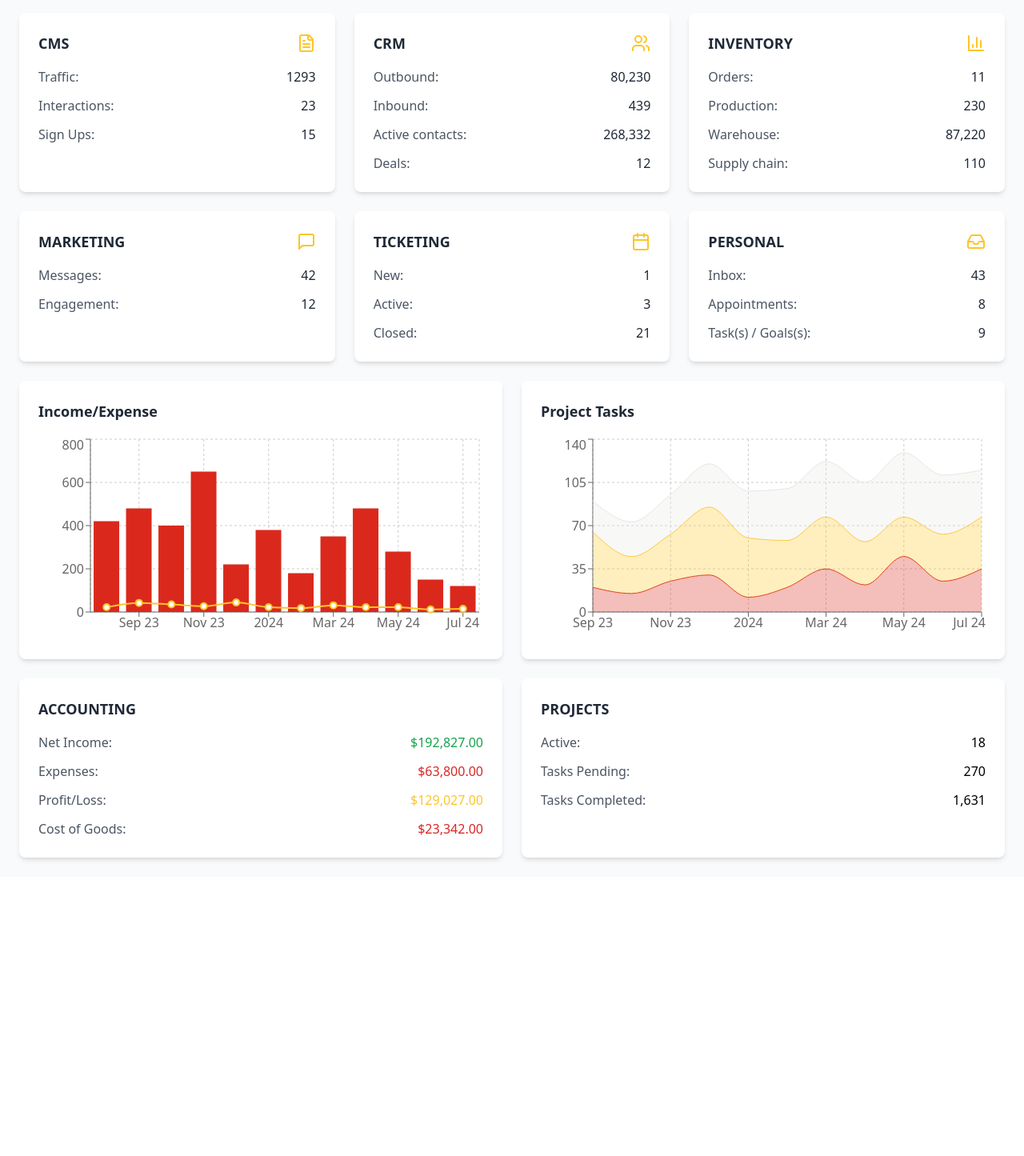
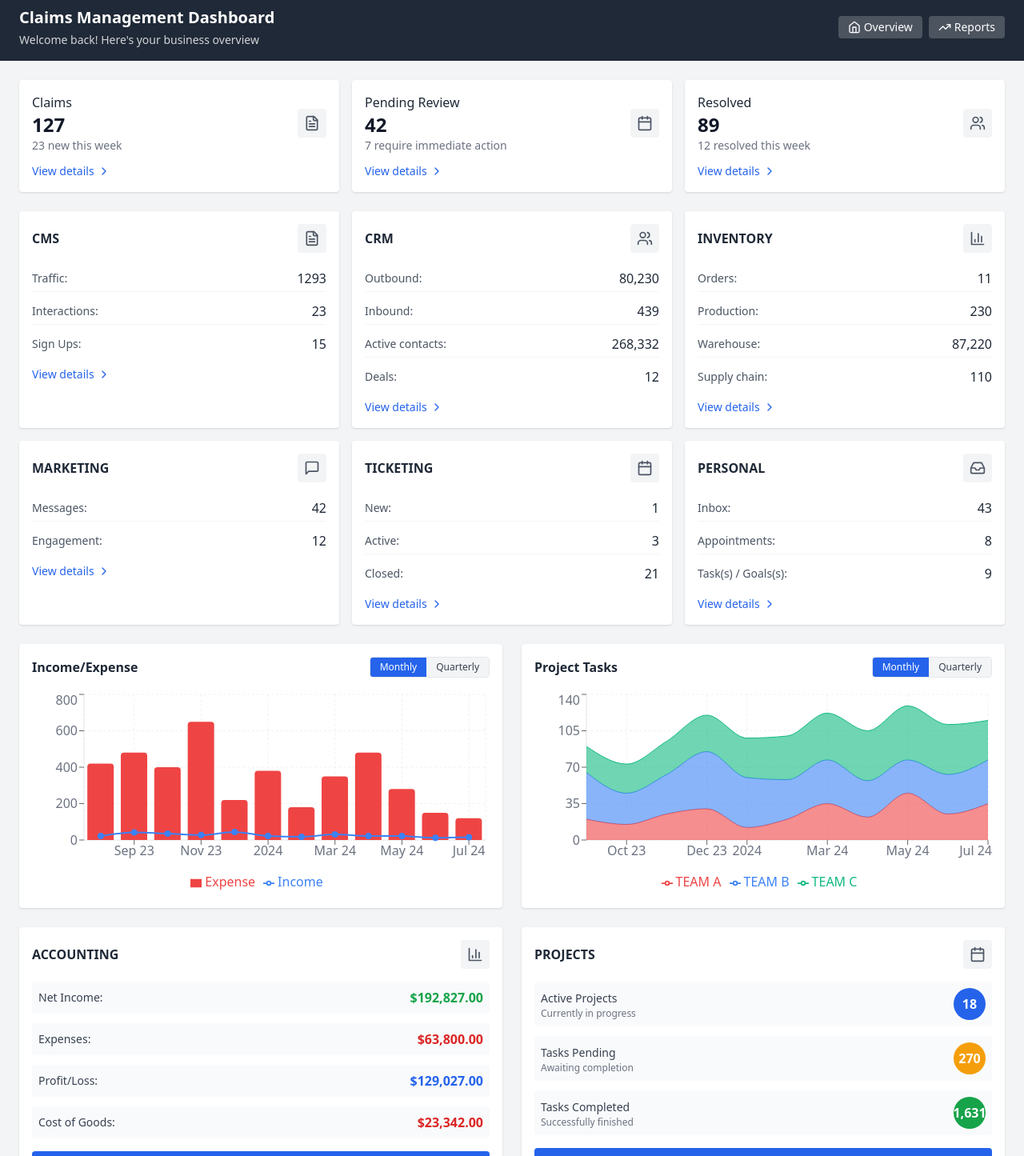
Before and after one commit to mockwell02/ClaimManager, a React (Vite) app in the folder project 7/: page / in a window 1280 px wide. Shown: the part 80-1525 px from the top of the page at 80% size. Before the commit the page ends 1176 px from the top, so only its background shows below. Built offline with nearby package versions, Linux system fonts and the light colour scheme.

Commit message:
v1: final touches for deck 1 to RMDH

```diff
--- a/project 7/src/App.tsx
+++ b/project 7/src/App.tsx
@@ -38,7 +38,7 @@ function AppContent() {
               </a>
             </div>
             <div className="text-xs md:text-sm mt-2 sm:mt-0 w-full sm:w-auto text-center sm:text-right">
-              <div>BUILD: 2.21</div>
+              <div>View: Administrator</div>
               <div>Logged in as: Username (1:24 pm)</div>
             </div>
           </div>
--- a/project 7/src/components/HomePage.tsx
+++ b/project 7/src/components/HomePage.tsx
@@ -1,8 +1,10 @@
-import React from 'react';
-import { BarChart3, Users, FileText, MessageSquare, Calendar, Inbox } from 'lucide-react';
-import { AreaChart, Area, BarChart, Bar, XAxis, YAxis, CartesianGrid, Tooltip, ResponsiveContainer, Line, ComposedChart } from 'recharts';
+import React, { useState } from 'react';
+import { BarChart3, Users, FileText, MessageSquare, Calendar, Inbox, ChevronRight, Home, TrendingUp } from 'lucide-react';
+import { AreaChart, Area, BarChart, Bar, XAxis, YAxis, CartesianGrid, Tooltip, ResponsiveContainer, Line, ComposedChart, Legend } from 'recharts';
 
 export default function HomePage() {
+  const [timeFrame, setTimeFrame] = useState('monthly');
+
   const stats = [
     { title: 'CMS', icon: FileText, stats: { Traffic: '1293', Interactions: '23', 'Sign Ups': '15' } },
     { title: 'CRM', icon: Users, stats: { Outbound: '80,230', Inbound: '439', 'Active contacts': '268,332', Deals: '12' } },
@@ -41,60 +43,193 @@ export default function HomePage() {
     { month: 'Jul 24', 'TEAM A': 35, 'TEAM B': 42, 'TEAM C': 38 }
   ];
 
+  // Custom tooltip styles
+  const CustomTooltip = ({ active, payload, label }: any) => {
+    if (active && payload && payload.length) {
+      return (
+        <div className="bg-white p-3 border border-gray-200 shadow-md rounded-md">
+          <p className="font-medium text-gray-800">{label}</p>
+          {payload.map((entry: any, index: number) => (
+            <p key={`item-${index}`} style={{ color: entry.color }}>
+              {entry.name}: {entry.value}
+            </p>
+          ))}
+        </div>
+      );
+    }
+    return null;
+  };
+
   return (
-    <div className="min-h-screen bg-gray-50 p-6">
-      <div className="container mx-auto">
-        <div className="grid grid-cols-1 md:grid-cols-2 lg:grid-cols-3 gap-6">
+    <div className="min-h-screen bg-gray-100">
+      {/* Dashboard Header - Matching ClaimDetail style */}
+      <div className="bg-gray-800 text-white py-4 px-6">
+        <div className="container mx-auto">
+          <div className="flex flex-col md:flex-row justify-between items-center">
+            <div>
+              <h1 className="text-xl font-semibold">Claims Management Dashboard</h1>
+              <p className="text-white/80 text-sm mt-1">Welcome back! Here's your business overview</p>
+            </div>
+            <div className="mt-4 md:mt-0 flex space-x-2">
+              <button className="bg-white/20 hover:bg-white/30 text-white px-3 py-1 text-sm rounded flex items-center transition-colors">
+                <Home size={16} className="mr-1" />
+                Overview
+              </button>
+              <button className="bg-white/20 hover:bg-white/30 text-white px-3 py-1 text-sm rounded flex items-center transition-colors">
+                <TrendingUp size={16} className="mr-1" />
+                Reports
+              </button>
+            </div>
+          </div>
+        </div>
+      </div>
+
+      {/* Main Content */}
+      <div className="container mx-auto px-6 py-6">
+        {/* Quick Access Cards */}
+        <div className="grid grid-cols-1 md:grid-cols-3 gap-4 mb-6">
+          <div className="bg-white rounded shadow p-4">
+            <div className="flex items-center justify-between">
+              <div>
+                <h3 className="font-medium text-gray-800">Claims</h3>
+                <p className="text-2xl font-bold text-gray-900">127</p>
+                <p className="text-sm text-gray-500">23 new this week</p>
+              </div>
+              <div className="p-2 bg-gray-100 rounded">
+                <FileText className="text-gray-600" size={20} />
+              </div>
+            </div>
+            <button className="mt-3 text-blue-600 text-sm font-medium flex items-center hover:text-blue-700 transition-colors">
+              View details
+              <ChevronRight size={16} className="ml-1" />
+            </button>
+          </div>
+          <div className="bg-white rounded shadow p-4">
+            <div className="flex items-center justify-between">
+              <div>
+                <h3 className="font-medium text-gray-800">Pending Review</h3>
+                <p className="text-2xl font-bold text-gray-900">42</p>
+                <p className="text-sm text-gray-500">7 require immediate action</p>
+              </div>
+              <div className="p-2 bg-gray-100 rounded">
+                <Calendar className="text-gray-600" size={20} />
+              </div>
+            </div>
+            <button className="mt-3 text-blue-600 text-sm font-medium flex items-center hover:text-blue-700 transition-colors">
+              View details
+              <ChevronRight size={16} className="ml-1" />
+            </button>
+          </div>
+          <div className="bg-white rounded shadow p-4">
+            <div className="flex items-center justify-between">
+              <div>
+                <h3 className="font-medium text-gray-800">Resolved</h3>
+                <p className="text-2xl font-bold text-gray-900">89</p>
+                <p className="text-sm text-gray-500">12 resolved this week</p>
+              </div>
+              <div className="p-2 bg-gray-100 rounded">
+                <Users className="text-gray-600" size={20} />
+              </div>
+            </div>
+            <button className="mt-3 text-blue-600 text-sm font-medium flex items-center hover:text-blue-700 transition-colors">
+              View details
+              <ChevronRight size={16} className="ml-1" />
+            </button>
+          </div>
+        </div>
+
+        {/* Stats Grid */}
+        <div className="grid grid-cols-1 md:grid-cols-2 lg:grid-cols-3 gap-4 mb-6">
           {stats.map((section) => (
-            <div key={section.title} className="bg-white rounded-lg shadow-md p-6">
+            <div key={section.title} className="bg-white rounded shadow p-4">
               <div className="flex items-center justify-between mb-4">
-                <h3 className="text-lg font-semibold text-gray-800">{section.title}</h3>
-                <section.icon className="text-[#fec528]" size={24} />
+                <h3 className="text-md font-semibold text-gray-800">{section.title}</h3>
+                <div className="p-2 bg-gray-100 rounded">
+                  <section.icon className="text-gray-600" size={20} />
+                </div>
               </div>
-              <div className="space-y-3">
+              <div className="space-y-2">
                 {Object.entries(section.stats).map(([key, value]) => (
-                  <div key={key} className="flex justify-between items-center">
-                    <span className="text-gray-600">{key}:</span>
+                  <div key={key} className="flex justify-between items-center py-1 border-b border-gray-100 last:border-0">
+                    <span className="text-gray-600 text-sm">{key}:</span>
                     <span className="font-medium text-gray-800">{value}</span>
                   </div>
                 ))}
               </div>
+              <button className="mt-3 text-blue-600 text-sm font-medium flex items-center hover:text-blue-700 transition-colors">
+                View details
+                <ChevronRight size={16} className="ml-1" />
+              </button>
             </div>
           ))}
         </div>
 
         {/* Charts Section */}
-        <div className="grid grid-cols-1 lg:grid-cols-2 gap-6 mt-6">
+        <div className="grid grid-cols-1 lg:grid-cols-2 gap-6 mb-6">
           {/* Income/Expense Chart */}
-          <div className="bg-white rounded-lg shadow-md p-6">
-            <h3 className="text-lg font-semibold text-gray-800 mb-4">Income/Expense</h3>
+          <div className="bg-white rounded shadow p-4">
+            <div className="flex justify-between items-center mb-4">
+              <h3 className="text-md font-semibold text-gray-800">Income/Expense</h3>
+              <div className="flex rounded overflow-hidden border border-gray-200">
+                <button
+                  className={`px-3 py-1 text-xs ${timeFrame === 'monthly' ? 'bg-blue-600 text-white' : 'bg-gray-100 text-gray-700'}`}
+                  onClick={() => setTimeFrame('monthly')}
+                >
+                  Monthly
+                </button>
+                <button
+                  className={`px-3 py-1 text-xs ${timeFrame === 'quarterly' ? 'bg-blue-600 text-white' : 'bg-gray-100 text-gray-700'}`}
+                  onClick={() => setTimeFrame('quarterly')}
+                >
+                  Quarterly
+                </button>
+              </div>
+            </div>
             <div className="h-64">
               <ResponsiveContainer width="100%" height="100%">
                 <ComposedChart data={incomeExpenseData}>
-                  <CartesianGrid strokeDasharray="3 3" />
-                  <XAxis dataKey="month" />
-                  <YAxis />
-                  <Tooltip />
-                  <Bar dataKey="expense" fill="#DA291C" />
-                  <Line type="monotone" dataKey="income" stroke="#fec528" strokeWidth={2} dot={{ r: 4 }} />
+                  <CartesianGrid strokeDasharray="3 3" stroke="#f0f0f0" />
+                  <XAxis dataKey="month" tick={{ fill: '#6b7280' }} axisLine={{ stroke: '#e5e7eb' }} />
+                  <YAxis tick={{ fill: '#6b7280' }} axisLine={{ stroke: '#e5e7eb' }} />
+                  <Tooltip content={<CustomTooltip />} />
+                  <Legend wrapperStyle={{ paddingTop: '10px' }} />
+                  <Bar name="Expense" dataKey="expense" fill="#ef4444" radius={[4, 4, 0, 0]} />
+                  <Line name="Income" type="monotone" dataKey="income" stroke="#3b82f6" strokeWidth={2} dot={{ r: 3, fill: '#3b82f6', stroke: '#3b82f6' }} activeDot={{ r: 5 }} />
                 </ComposedChart>
               </ResponsiveContainer>
             </div>
           </div>
 
           {/* Project Tasks Chart */}
-          <div className="bg-white rounded-lg shadow-md p-6">
-            <h3 className="text-lg font-semibold text-gray-800 mb-4">Project Tasks</h3>
+          <div className="bg-white rounded shadow p-4">
+            <div className="flex justify-between items-center mb-4">
+              <h3 className="text-md font-semibold text-gray-800">Project Tasks</h3>
+              <div className="flex rounded overflow-hidden border border-gray-200">
+                <button
+                  className={`px-3 py-1 text-xs ${timeFrame === 'monthly' ? 'bg-blue-600 text-white' : 'bg-gray-100 text-gray-700'}`}
+                  onClick={() => setTimeFrame('monthly')}
+                >
+                  Monthly
+                </button>
+                <button
+                  className={`px-3 py-1 text-xs ${timeFrame === 'quarterly' ? 'bg-blue-600 text-white' : 'bg-gray-100 text-gray-700'}`}
+                  onClick={() => setTimeFrame('quarterly')}
+                >
+                  Quarterly
+                </button>
+              </div>
+            </div>
             <div className="h-64">
               <ResponsiveContainer width="100%" height="100%">
                 <AreaChart data={projectTasksData}>
-                  <CartesianGrid strokeDasharray="3 3" />
-                  <XAxis dataKey="month" />
-                  <YAxis />
-                  <Tooltip />
-                  <Area type="monotone" dataKey="TEAM A" stackId="1" stroke="#DA291C" fill="#DA291C" fillOpacity={0.3} />
-                  <Area type="monotone" dataKey="TEAM B" stackId="1" stroke="#fec528" fill="#fec528" fillOpacity={0.3} />
-                  <Area type="monotone" dataKey="TEAM C" stackId="1" stroke="#e9e6e5" fill="#e9e6e5" fillOpacity={0.3} />
+                  <CartesianGrid strokeDasharray="3 3" stroke="#f0f0f0" />
+                  <XAxis dataKey="month" tick={{ fill: '#6b7280' }} axisLine={{ stroke: '#e5e7eb' }} />
+                  <YAxis tick={{ fill: '#6b7280' }} axisLine={{ stroke: '#e5e7eb' }} />
+                  <Tooltip content={<CustomTooltip />} />
+                  <Legend wrapperStyle={{ paddingTop: '10px' }} />
+                  <Area name="TEAM A" type="monotone" dataKey="TEAM A" stackId="1" stroke="#ef4444" fill="#ef4444" fillOpacity={0.6} />
+                  <Area name="TEAM B" type="monotone" dataKey="TEAM B" stackId="1" stroke="#3b82f6" fill="#3b82f6" fillOpacity={0.6} />
+                  <Area name="TEAM C" type="monotone" dataKey="TEAM C" stackId="1" stroke="#10b981" fill="#10b981" fillOpacity={0.6} />
                 </AreaChart>
               </ResponsiveContainer>
             </div>
@@ -102,45 +237,76 @@ export default function HomePage() {
         </div>
 
         {/* Accounting & Projects Section */}
-        <div className="grid grid-cols-1 lg:grid-cols-2 gap-6 mt-6">
-          <div className="bg-white rounded-lg shadow-md p-6">
-            <h3 className="text-lg font-semibold text-gray-800 mb-4">ACCOUNTING</h3>
-            <div className="space-y-3">
-              <div className="flex justify-between">
-                <span className="text-gray-600">Net Income:</span>
-                <span className="font-medium text-green-600">$192,827.00</span>
-              </div>
-              <div className="flex justify-between">
-                <span className="text-gray-600">Expenses:</span>
-                <span className="font-medium text-red-600">$63,800.00</span>
-              </div>
-              <div className="flex justify-between">
-                <span className="text-gray-600">Profit/Loss:</span>
-                <span className="font-medium text-[#fec528]">$129,027.00</span>
-              </div>
-              <div className="flex justify-between">
-                <span className="text-gray-600">Cost of Goods:</span>
-                <span className="font-medium text-red-600">$23,342.00</span>
+        <div className="grid grid-cols-1 lg:grid-cols-2 gap-6">
+          <div className="bg-white rounded shadow p-4">
+            <div className="flex items-center justify-between mb-4">
+              <h3 className="text-md font-semibold text-gray-800">ACCOUNTING</h3>
+              <div className="p-2 bg-gray-100 rounded">
+                <BarChart3 className="text-gray-600" size={20} />
               </div>
             </div>
+            <div className="space-y-3">
+              <div className="flex justify-between items-center p-2 bg-gray-50 rounded">
+                <span className="text-gray-700 text-sm">Net Income:</span>
+                <span className="font-bold text-green-600">$192,827.00</span>
+              </div>
+              <div className="flex justify-between items-center p-2 bg-gray-50 rounded">
+                <span className="text-gray-700 text-sm">Expenses:</span>
+                <span className="font-bold text-red-600">$63,800.00</span>
+              </div>
+              <div className="flex justify-between items-center p-2 bg-gray-50 rounded">
+                <span className="text-gray-700 text-sm">Profit/Loss:</span>
+                <span className="font-bold text-blue-600">$129,027.00</span>
+              </div>
+              <div className="flex justify-between items-center p-2 bg-gray-50 rounded">
+                <span className="text-gray-700 text-sm">Cost of Goods:</span>
+                <span className="font-bold text-red-600">$23,342.00</span>
+              </div>
+            </div>
+            <button className="mt-4 w-full bg-blue-600 text-white py-2 rounded text-sm font-medium hover:bg-blue-700 transition-colors">
+              View Financial Report
+            </button>
           </div>
 
-          <div className="bg-white rounded-lg shadow-md p-6">
-            <h3 className="text-lg font-semibold text-gray-800 mb-4">PROJECTS</h3>
-            <div className="space-y-3">
-              <div className="flex justify-between">
-                <span className="text-gray-600">Active:</span>
-                <span className="font-medium">18</span>
-              </div>
-              <div className="flex justify-between">
-                <span className="text-gray-600">Tasks Pending:</span>
-                <span className="font-medium">270</span>
-              </div>
-              <div className="flex justify-between">
-                <span className="text-gray-600">Tasks Completed:</span>
-                <span className="font-medium">1,631</span>
+          <div className="bg-white rounded shadow p-4">
+            <div className="flex items-center justify-between mb-4">
+              <h3 className="text-md font-semibold text-gray-800">PROJECTS</h3>
+              <div className="p-2 bg-gray-100 rounded">
+                <Calendar className="text-gray-600" size={20} />
               </div>
             </div>
+            <div className="space-y-3">
+              <div className="flex justify-between items-center p-2 bg-gray-50 rounded">
+                <div>
+                  <span className="text-gray-700 text-sm">Active Projects</span>
+                  <p className="text-xs text-gray-500">Currently in progress</p>
+                </div>
+                <div className="h-10 w-10 rounded-full bg-blue-600 flex items-center justify-center text-white font-bold">
+                  18
+                </div>
+              </div>
+              <div className="flex justify-between items-center p-2 bg-gray-50 rounded">
+                <div>
+                  <span className="text-gray-700 text-sm">Tasks Pending</span>
+                  <p className="text-xs text-gray-500">Awaiting completion</p>
+                </div>
+                <div className="h-10 w-10 rounded-full bg-amber-500 flex items-center justify-center text-white font-bold">
+                  270
+                </div>
+              </div>
+              <div className="flex justify-between items-center p-2 bg-gray-50 rounded">
+                <div>
+                  <span className="text-gray-700 text-sm">Tasks Completed</span>
+                  <p className="text-xs text-gray-500">Successfully finished</p>
+                </div>
+                <div className="h-10 w-10 rounded-full bg-green-600 flex items-center justify-center text-white font-bold">
+                  1,631
+                </div>
+              </div>
+            </div>
+            <button className="mt-4 w-full bg-blue-600 text-white py-2 rounded text-sm font-medium hover:bg-blue-700 transition-colors">
+              Manage Projects
+            </button>
           </div>
         </div>
       </div>
```
